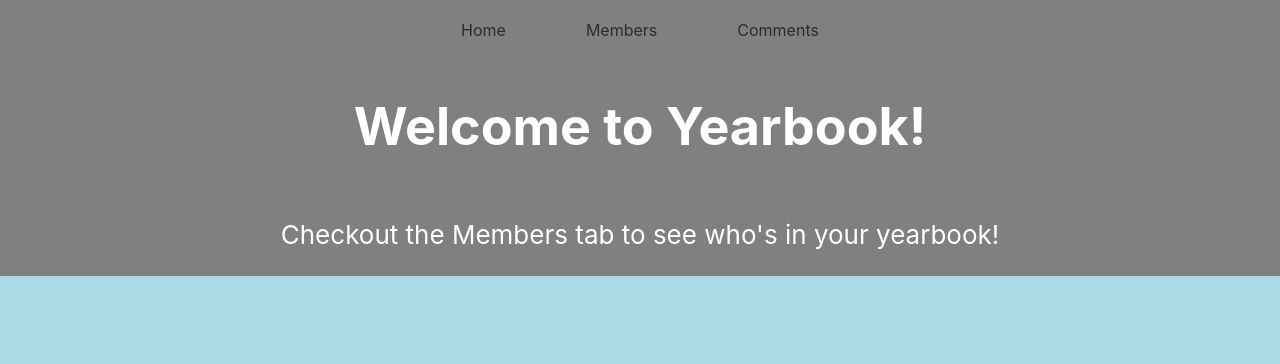
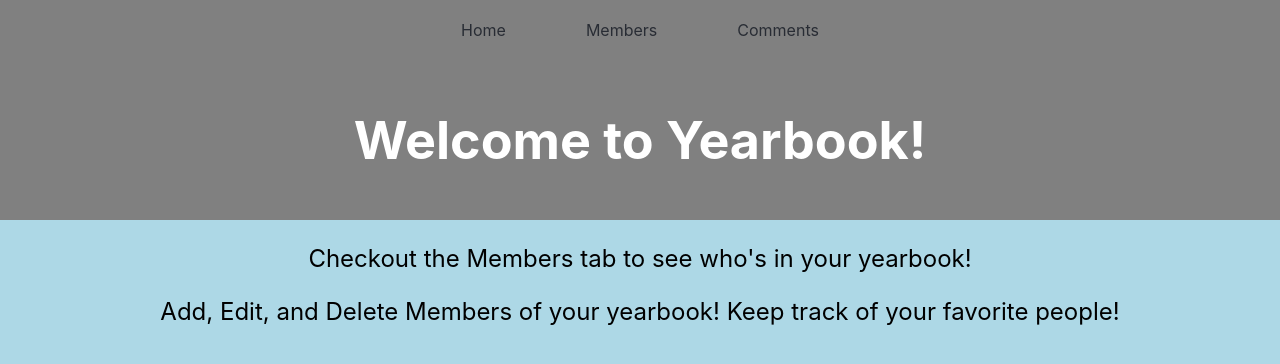
Before and after one commit to mntjones/yearbook-rails-react, a React (Create React App) app in the folder client/: page / in a window 1280 px wide. Shown: the top 364 px of the page. Built offline with nearby package versions, Linux system fonts and the light colour scheme.

Commit message:
updated App views

```diff
--- a/client/src/containers/App.css
+++ b/client/src/containers/App.css
@@ -22,6 +22,12 @@
   color: #61dafb;
 }
 
+.App-body {
+  font-size: 24px;
+
+
+}
+
 @keyframes App-logo-spin {
   from {
     transform: rotate(0deg);
--- a/client/src/containers/Home.js
+++ b/client/src/containers/Home.js
@@ -2,9 +2,15 @@ import React from 'react';
 
 const Home = () => {
   return(
-    <div className='App-header'>
-      <h1>Welcome to Yearbook!</h1>
-      <p> Checkout the Members tab to see who's in your yearbook!</p>
+    <div>
+    	<div className='App-header'>
+      	<h1>Welcome to Yearbook!</h1>
+    	</div>
+    	<div className='App-body'>
+      	<p> Checkout the Members tab to see who's in your yearbook!</p>
+
+      	<p> Add, Edit, and Delete Members of your yearbook! Keep track of your favorite people!</p>
+    	</div>
     </div>
   )
 }
```
Also changed, not shown: 1 other file (tests, documents, lock files or other folders).
